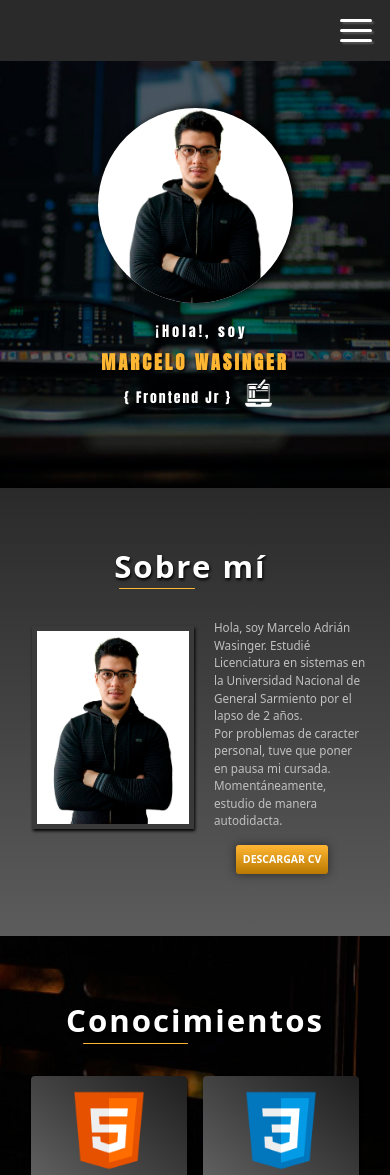
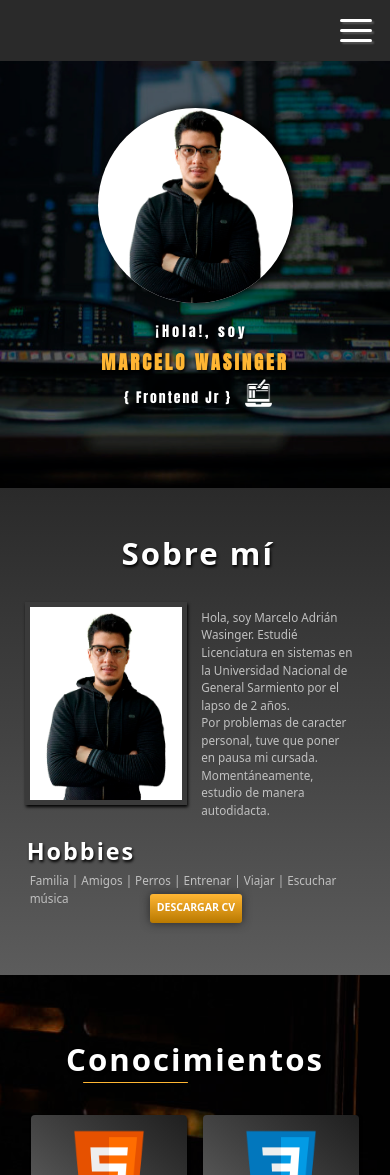
Before and after one commit to macheWasinger/portafolio, a React (Create React App) app: page / in a window 390 px wide. Shown: the top 1175 px of the page. Built offline with nearby package versions, Linux system fonts and the light colour scheme; grey boxes are pictures that could not be loaded; a web font is replaced by a local one.

Commit message:
cambios en el diseño

```diff
--- a/src/componentes/SobreMi.jsx
+++ b/src/componentes/SobreMi.jsx
@@ -7,7 +7,7 @@ const SobreMi = () => {
   return (
     <div className="container-padre_sobreMi">
       <a name="SobreMi"></a>
-      <div className="container_small-picture">
+      <div className="container_small-picture_downloadCV">
         <div className="container-image">
           <img
             loading="lazy"
@@ -19,6 +19,13 @@ const SobreMi = () => {
             alt=""
           />
         </div>
+        <a
+          download="CV-WasingerMarcelo2022"
+          href={cv}
+          className="style-button-descargarCV"
+        >
+          Descargar CV
+        </a>
       </div>
       <div className="container-text_sobreMi">
         <h1 className="style-h1-sobreMi title-font">Sobre mí</h1>
@@ -42,13 +49,24 @@ const SobreMi = () => {
           <br />
           Momentáneamente, estudio de manera autodidacta.
         </p>
-        <a
-          download="CV-WasingerMarcelo2022"
-          href={cv}
-          className="style-button-descargarCV"
-        >
-          Descargar CV
-        </a>
+        <div className="container__title-text-hobbies">
+          <h2
+            className="title-hobbies"
+            data-aos="zoom-in"
+            data-aos-duration="400"
+            data-aos-delay="150"
+          >
+            Hobbies
+          </h2>
+          <p
+            className="text-hobbies"
+            data-aos="zoom-in"
+            data-aos-duration="400"
+            data-aos-delay="300"
+          >
+            Familia | Amigos | Perros | Entrenar | Viajar | Escuchar música
+          </p>
+        </div>
       </div>
     </div>
   );
--- a/src/css/menu/MenuDESKTOP.css
+++ b/src/css/menu/MenuDESKTOP.css
@@ -21,10 +21,11 @@
   display: block;
   width: 0;
   height: 35px;
-  background-color: #fff;
+  background-color: #5c5c5c;
   position: absolute;
   transition: all 0.7s;
-  opacity: 0.2;
+  opacity: 1;
+  z-index: -1;
   border-radius: 0 20px 0 20px;
 }
 
--- a/src/css/sobreMi/SobreMiDESKTOP.css
+++ b/src/css/sobreMi/SobreMiDESKTOP.css
@@ -19,20 +19,22 @@
   overflow: hidden;
 }
 
-.container_small-picture,
+.container_small-picture_downloadCV,
 .container-image,
 .style-smallImage,
 .container-text_sobreMi,
+.text-hobbies,
 .style-h1-sobreMi,
 .style-span_linea-horizontal,
 .style-p-sobreMi {
   position: relative;
 }
 
-.container_small-picture {
-  width: 21.6vw;
-  height: 26.5vw;
-  right: 2%;
+.container_small-picture_downloadCV {
+  width: auto;
+  height: auto;
+  margin-right: 3.5%;
+  /* background-color: blue; */
 }
 
 .container-image {
@@ -59,22 +61,30 @@
 
 .container-text_sobreMi {
   width: 38vw;
-  height: 38vw;
+  height: auto;
   left: 0.5%;
-  padding-bottom: 3.5%;
+  margin-bottom: 8.5vw;
   display: flex;
-  justify-content: center;
   flex-direction: column;
+  /* background-color: red; */
 }
 
 .style-h1-sobreMi {
+  font-size: 3.5vw;
+}
+
+.title-hobbies {
+  font-size: 2.5vw;
+  margin-top: 1vw;
+}
+
+.style-h1-sobreMi,
+.title-hobbies {
   color: #fff;
-  font-size: 3.5vw;
   font-weight: 700;
-  right: 29%;
-  bottom: 3.5%;
   letter-spacing: 2px;
   text-shadow: 1px 2px 3px black;
+  text-align: left;
 }
 
 .container-text_sobreMi .style-span_linea-horizontal {
@@ -82,19 +92,24 @@
   height: 0.2vw;
   background-color: #ffb633;
   border-radius: 25px;
-  top: -1.4vw;
+  top: -0.3vw;
   left: 0.25vw;
 }
 
-.style-p-sobreMi {
+.style-p-sobreMi,
+.text-hobbies {
   color: rgb(192, 192, 192);
   text-align: left;
+}
+
+.style-p-sobreMi {
+  margin-top: 0.8vw;
 }
 
 .style-button-descargarCV {
   width: 9.3vw;
   height: 3vw;
-
+  margin: auto;
   background: -webkit-gradient(
     linear,
     left top,
@@ -114,8 +129,7 @@
   text-transform: uppercase;
   border-radius: 3px;
   box-shadow: 1px 2px 3px #000000;
-  position: relative;
-  top: 0.5vw;
+  margin-top: 1.5vw;
 }
 
 .style-button-descargarCV:hover {
@@ -148,7 +162,39 @@
 }
 
 @media only screen and (min-width: 2560px) {
-  .style-p-sobreMi {
+  .style-p-sobreMi,
+  .text-hobbies {
     font-size: 1.2vw;
   }
 }
+
+@media only screen and (min-width: 1024px) and (max-width: 1300px) {
+  /* .container-text_sobreMi {
+    width: 38vw;
+    height: auto;
+    left: 0.5%;
+    margin-bottom: 8.5vw;
+    display: flex;
+    flex-direction: column;
+  } */
+
+  .container-padre_sobreMi {
+    height: 50vw;
+    padding-top: 3vw;
+  }
+
+  .container_small-picture_downloadCV {
+    margin-right: 5%;
+    /* background-color: blue; */
+  }
+
+  .container-image {
+    width: 25vw;
+    height: 30vw;
+  }
+
+  .style-smallImage {
+    width: 25vw;
+    height: 30vw;
+  }
+}
--- a/src/css/sobreMi/SobreMiMOBILE.css
+++ b/src/css/sobreMi/SobreMiMOBILE.css
@@ -1,15 +1,16 @@
 @media screen and (max-width: 800px) {
   .container-padre_sobreMi {
-    height: 115vw;
-    padding-top: 8%;
+    height: 125vw;
+    padding-top: 1%;
     justify-content: space-around;
   }
 
-  .container_small-picture {
+  .container_small-picture_downloadCV {
     width: 41.5vw;
-    height: 52vw;
-    top: 0;
+    height: auto;
+    margin-top: 15%;
     left: 3%;
+    /* background-color: red; */
   }
 
   .container-image {
@@ -32,12 +33,27 @@
     height: 90vw;
     left: 0% !important;
     bottom: 5%;
+    /* background-color: blue; */
+  }
+
+  .container__title-text-hobbies {
+    width: 100vw;
+    height: auto !important;
+    position: relative;
+    right: 44vw;
+    top: 10vw;
+    /* background-color: green; */
   }
 
   .style-h1-sobreMi {
     font-size: 8vw;
-    right: 53%;
+    right: 41%;
     top: 5%;
+  }
+
+  .title-hobbies {
+    font-size: 6vw;
+    margin-top: 0;
   }
 
   .container-text_sobreMi .style-span_linea-horizontal {
@@ -50,12 +66,20 @@
   }
 
   .style-p-sobreMi {
+    top: 11.5%;
+  }
+
+  .text-hobbies {
+    bottom: 1vw !important;
+  }
+
+  .style-p-sobreMi,
+  .text-hobbies {
     width: 85%;
     padding: 3px;
     font-size: 3vw;
     color: rgb(192, 192, 192);
-    top: 11.5%;
-    left: 8%;
+    /* left: 8%; */
   }
 
   @keyframes animarButtonMobile {
@@ -75,9 +99,9 @@
   .style-button-descargarCV {
     width: 23.7vw;
     height: 7.5vw;
-    top: 6%;
-    left: -4%;
-    margin: auto;
+    margin-top: 55% !important;
+    position: relative;
+    left: 23vw;
     /* border-radius: 0 3.4vw 0 3.4vw; */
     font-size: 2.7vw;
     box-shadow: 0 0 10px #2a2a2a;
@@ -99,3 +123,9 @@
     top: 11vw !important;
   }
 }
+
+@media only screen and (min-width: 320px) and (max-width: 374px) {
+  .style-button-descargarCV {
+    top: 2vw;
+  }
+}
```
